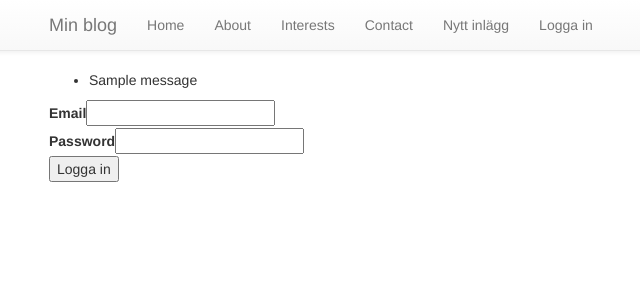
After one commit to MickeAxevalla/FlaskBlog, a Python web app: template Blog/templates/login.html in a window 1280 px wide. The commit adds this page. Shown: the top 300 px of the page, without its empty margins (21-661 px from the left). Run offline with Jinja, Linux system fonts and the light colour scheme; the template is opened without the code that fills it, so the values that code supplies are empty, except form fields; tables that the repository leaves empty hold one stand-in row (values such as "Sample post"); one stand-in notice (Sample message) is shown; form fields are guessed from the names that the template uses; some libraries are stand-ins or nearby versions.

Commit message:
fixat lite

```diff
--- a/Blog/__init__.py
+++ b/Blog/__init__.py
@@ -1,6 +1,9 @@
 from flask import Flask
 from flask_bcrypt import Bcrypt
+from flask_login import LoginManager
 
 Blog = Flask(__name__)
 Blog.config['SQLALCHEMY_DATABASE_URI'] = "sqlite:///blog.db"
+Blog.config['SECRET_KEY'] = "hfdsa9wyt30f"
 bcrypt = Bcrypt(Blog)
+login = LoginManager(Blog)
--- a/Blog/templates/layout.html
+++ b/Blog/templates/layout.html
@@ -28,6 +28,11 @@
                 <li><a href="{{ url_for('interests') }}">Interests</a></li>
                 <li><a href="{{ url_for('contact') }}">Contact</a></li>
                 <li><a href="{{ url_for('newpost') }}">Nytt inlägg</a></li>
+                {% if current_user.is_authenticated %}
+                <li><a href="{{ url_for('logout') }}">Logga ut</a></li>
+                {% else %}
+                <li><a href="{{ url_for('login') }}">Logga in</a></li>
+                {% endif %}
             </ul>
         </div><!--/.nav-collapse -->
     </div>
--- /dev/null
+++ b/Blog/templates/login.html
@@ -0,0 +1,35 @@
+{% extends "layout.html" %}
+{% block content %}
+    {% if current_user.is_authenticated %}
+        <h3>Redan inloggad som {{ current_user.username }}</h3>
+    {% endif %}
+    {% with messages = get_flashed_messages(with_categories=True) %}
+        {% if messages %}
+            <ul class=flashes>
+                {% for category, message in messages %}
+                    <li class="{{ category }}">{{ message }}</li>
+                {% endfor %}
+            </ul>
+        {% endif %}
+    {% endwith %}
+    <form method="post">
+        {{ form.csrf_token }}
+        {{ form.email.label }}{{ form.email() }}<br>
+        {% if form.email.errors %}
+            <ul>
+                {% for error in form.email.errors %}
+                    <li>{{ error }}</li>
+                {% endfor %}
+            </ul>
+        {% endif %}
+        {{ form.password.label }}{{ form.password() }}<br>
+        {% if form.password.errors %}
+            <ul>
+                {% for error in form.password.errors %}
+                    <li>{{ error }}</li>
+                {% endfor %}
+            </ul>
+        {% endif %}
+        <input type="submit" value="Logga in">
+    </form>
+{% endblock %}
```
Also changed, not shown: Blog/Forms.py (added, +13 -0 lines), Blog/Models.py (+8 -2 lines), Blog/Routes.py (+26 -4 lines), Blog/blog.db.
